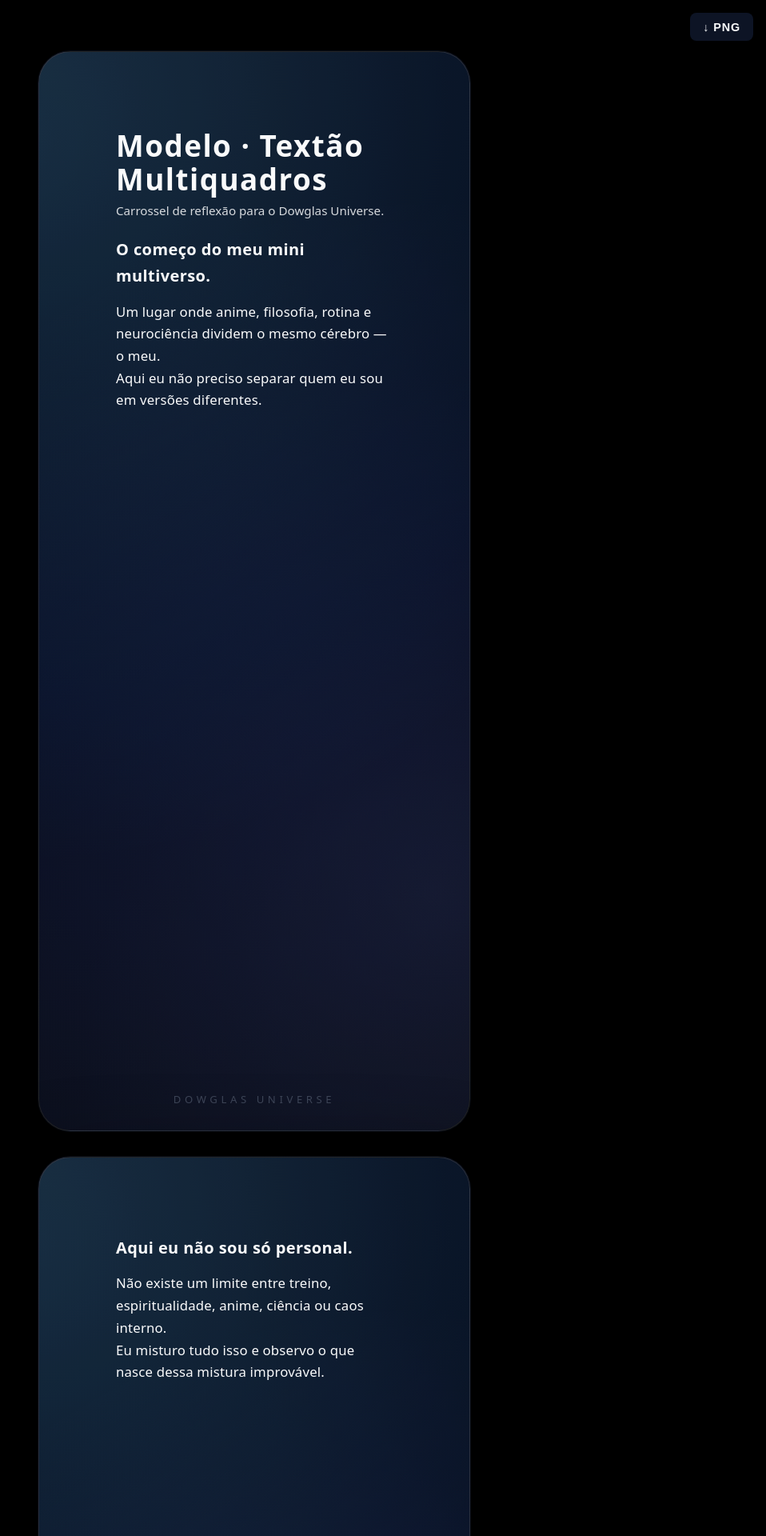
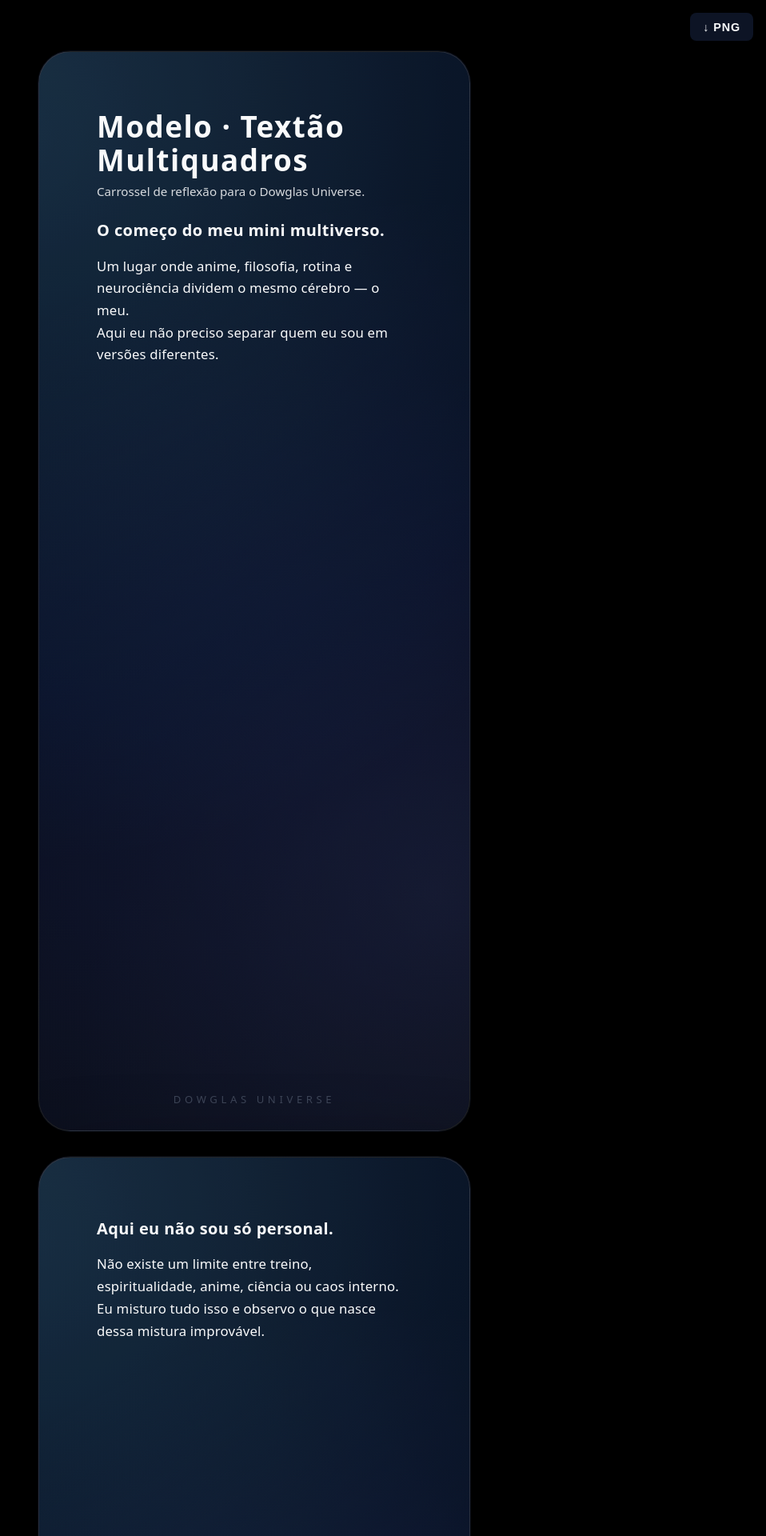
Before and after one commit to mbritodowglas-collab/fabrica-conteudo, a Jekyll site: the page built from content/dowglas-universe/modelo-dois.md, in a window 1280 px wide. Shown: the top 1920 px of the page at 80% size, without its empty margins (322-1280 px from the left). Built offline with Jekyll 4.4.1, drawn with Linux system fonts in a browser that asks for light colours.

Commit message:
Atualizar o dowglas-universe.html

```diff
--- a/_layouts/dowglas-universe.html
+++ b/_layouts/dowglas-universe.html
@@ -23,11 +23,11 @@
       overflow-x: auto; /* deixa rolar pro lado se precisar no multi */
     }
 
-    /* MAIN, clonando a ideia do static – AGORA EMPILHANDO NA VERTICAL */
+    /* MAIN – agora empilhando tudo na vertical */
     body.du-body .fc-main--static {
       display: flex;
-      flex-direction: column;   /* <– isso aqui é o que resolve o “lado a lado” */
-      align-items: center;      /* centraliza os wrappers/cards */
+      flex-direction: column;
+      align-items: center;
       justify-content: flex-start;
       padding: 2rem 1rem;
       box-sizing: border-box;
@@ -42,14 +42,14 @@
     }
 
     /* ============================
-       QUADRO BASE (usado pelo MULTI)
+       QUADRO BASE (usado pelo MULTI e CTA)
        ============================ */
     body.du-body .fc-static-card.fc-static-block {
       width: 1080px;
       height: 1350px;
       box-sizing: border-box;
 
-      padding: 96px 96px 120px;
+      padding: 72px 72px 96px; /* um pouco menos gordo que antes */
       border-radius: 40px;
 
       position: relative;
@@ -75,7 +75,7 @@
       #dowglas-universe.fc-static-card.fc-static-block {
         width: 1080px;
         height: 1350px;
-        padding: 96px 96px 120px;
+        padding: 72px 72px 96px;
       }
     }
 
@@ -229,6 +229,18 @@
     .du-cta-text {
       font-size: 1.02rem;
       line-height: 1.6;
+      max-width: 70%;
+    }
+
+    /* CTA: centralizar verticalmente e dar mais presença pro texto */
+    .fc-static-card--cta .du-inner {
+      justify-content: center;
+      align-items: flex-start;
+    }
+
+    .fc-static-card--cta .du-cta-text {
+      font-size: 1.1rem;
+      max-width: 70%;
     }
 
     .fc-download-fixed {
@@ -299,7 +311,7 @@
 
       {% if page.show_profile_cta %}
         <section class="fc-static-wrapper">
-          <article class="fc-static-card fc-static-block">
+          <article class="fc-static-card fc-static-block fc-static-card--cta">
             <div class="du-inner">
               <div class="du-profile-row">
                 <div class="fc-avatar">
@@ -364,7 +376,7 @@
 
       {% if page.show_profile_cta %}
         <section class="fc-static-wrapper">
-          <article class="fc-static-card fc-static-block">
+          <article class="fc-static-card fc-static-block fc-static-card--cta">
             <div class="du-inner">
               <div class="du-profile-row">
                 <div class="fc-avatar">
```
